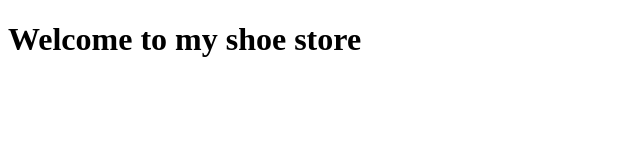
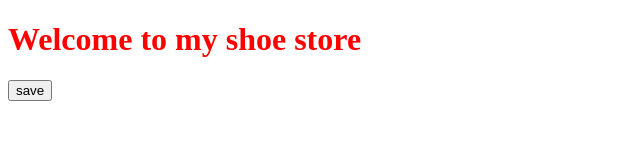
Before and after one commit to Tomerog/demo-git, a plain HTML site: page index.html in a window 1280 px wide. Shown: the whole page, without its empty margins (0-640 px from the left). Drawn offline with Linux system fonts and the light colour scheme.

Commit message:
added stylesheet

```diff
--- a/index.html
+++ b/index.html
@@ -4,8 +4,10 @@
     <meta charset="UTF-8" />
     <meta name="viewport" content="width=device-width, initial-scale=1.0" />
     <title>Shoe Store</title>
+    <link rel="stylesheet" href="assets/css/style.css" />
   </head>
   <body>
     <h1>Welcome to my shoe store</h1>
+    <button>save</button>
   </body>
 </html>
```
Also changed, not shown: save.html (+1 -0 lines).
